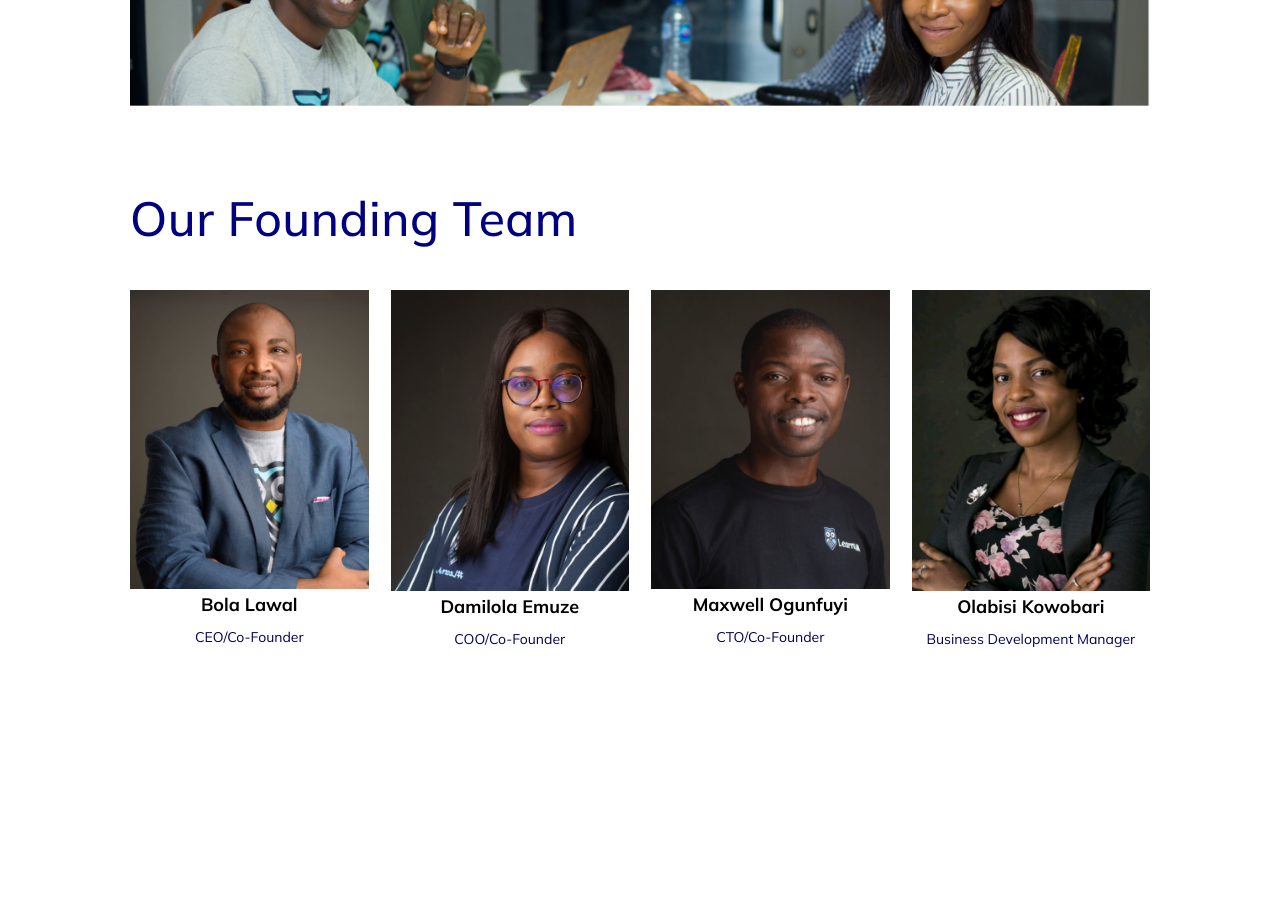
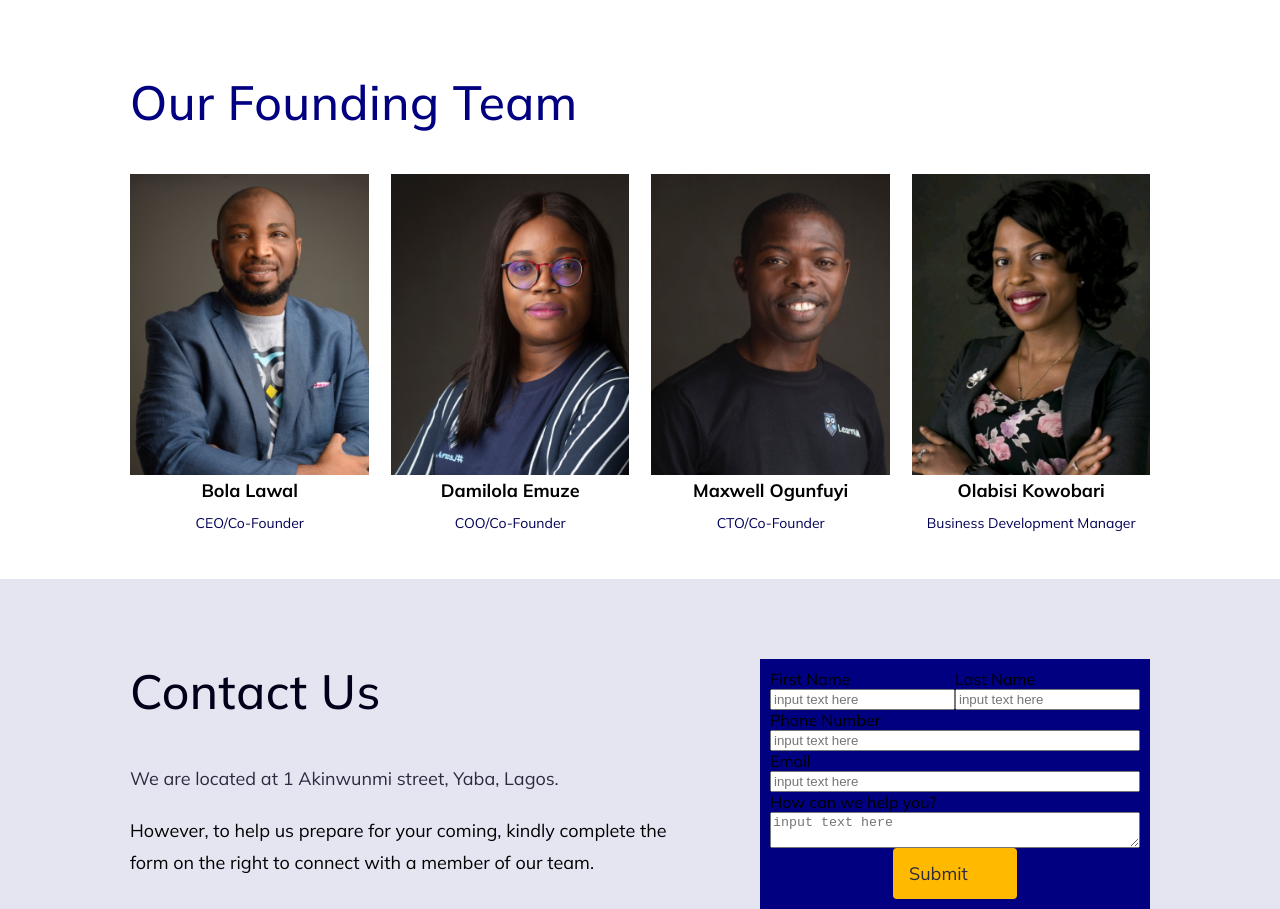
Before and after one commit to nimiakinleye/scholarx-II, a Next.js app: page /about-us in a window 1280 px wide. Shown: the part 880-1789 px from the top of the page. Before the commit the page ends 1535 px from the top, so only its background shows below. Built offline with nearby package versions, Linux system fonts and the light colour scheme.

Commit message:
about us

```diff
--- a/components/button/styles/index.styles.ts
+++ b/components/button/styles/index.styles.ts
@@ -5,6 +5,7 @@ import { ButtonPropsType } from "../../../types/button";
 export const ButtonWrapper = styled.button<ButtonPropsType>`
   padding: ${({ size }) => (size === "lg" ? "18px 32px" : "14px 16px")};
   text-transform: capitalize;
+
   display: flex;
   border: none;
   margin: ${({ m }) => (m ? m : "")};
--- a/components/stack/styles/index.style.ts
+++ b/components/stack/styles/index.style.ts
@@ -6,7 +6,7 @@ export const StackWrapper = styled.div<StackPropsType>`
   display: flex;
   flex-direction: ${({ direction }) => (direction ? direction : "column")};
   flex-wrap: ${({flexWrap}) => (flexWrap ? flexWrap : "auto")};
-  width: ${({ width }) => (width ? width : "100%")};
+  width: ${({ width }) => (width ? width : "")};
   max-width: ${({ maxWidth }) => (maxWidth ? maxWidth : "")};
   height: ${({ height }) => (height ? height : "")};
   gap: ${({ gap }) => (gap ? gap : "")};
--- a/container/AboutHeaderContainer/index.tsx
+++ b/container/AboutHeaderContainer/index.tsx
@@ -12,7 +12,7 @@ export default function AboutHeader() {
         <Stack m={"50px 0 0 0"}>
           <HeaderContainer color={Colors.primary}/>
         </Stack>
-        <Stack direction="row" m={"80px 0 0 0"} justifyContent={"space-between"}>
+        <Stack direction="row" m={"80px 0 0 0"} justifyContent={"space-between"} sm_direction="column">
           <Stack className={"headerText"} >
             <Text as="h3" color={Colors.primary} weight={"700"} >About Us</Text>
             <Text as="p" weight={"400"} color={Colors.gray_600} size={"18px"} lineHeight={"36px"} p={"24px 0 0 0"} >
--- /dev/null
+++ b/container/ContactContainer/index.tsx
@@ -0,0 +1,29 @@
+import React from "react";
+import { Container, Text, Stack } from "../../components";
+import { ContactWrapper } from "./styles/index.styles";
+import { Colors } from "../../theme/colors";
+import Form from "../FormContainer";
+
+export default function Contact() {
+  return (
+    <ContactWrapper>
+      <Container >
+        <Stack direction="row" m={"80px 0 0 0"} gap={"80px"}>
+          <Stack className="contact-text">
+            <Text as="h3" weight={"700"} color={"#00001A"} p={"0 0 40px 0"}>Contact Us</Text>
+            <Text as="p" color={Colors.neutral} size={"18px"} p={"0 0 20px 0"}>
+              We are located at 1 Akinwunmi street, Yaba, Lagos.
+            </Text>
+            <Text as="p" size={"18px"}>
+              However, to help us prepare for your coming, kindly complete the
+              form on the right to connect with a member of our team.
+            </Text>
+          </Stack>
+          <Stack className="form">
+            <Form/>
+          </Stack>
+        </Stack>
+      </Container>
+    </ContactWrapper>
+  );
+}
--- /dev/null
+++ b/container/ContactContainer/styles/index.styles.ts
@@ -0,0 +1,11 @@
+import styled from "styled-components";
+
+export const ContactWrapper = styled.div`
+background-color:#E5E5F2;
+
+.form{
+    background-color:#000080;
+
+}
+
+`
--- /dev/null
+++ b/container/FormContainer/index.tsx
@@ -0,0 +1,67 @@
+import React from "react";
+import { Container, Text, Stack, Button } from "../../components";
+import { FormWrapper } from "./styles/index.styles";
+import { Colors } from "../../theme/colors";
+
+export default function Form() {
+  return (
+
+      <Stack p={"10px"}>
+      <form>
+        <Stack direction="row" sm_direction="column" >
+          <Stack>
+            <label htmlFor="first">First Name</label>
+            <input
+              type="text"
+              id="first"
+              name="first name"
+              placeholder="input text here"
+            />
+          </Stack>
+          <Stack>
+            <label htmlFor="first">Last Name</label>
+            <input
+              type="text"
+              id="last"
+              name="last name"
+              placeholder="input text here"
+            />
+          </Stack>
+        </Stack>
+        <Stack>
+          <label htmlFor="phone number">Phone Number</label>
+          <input
+            type="tel"
+            id="phone"
+            name="phone number"
+            placeholder="input text here"
+          />
+        </Stack>
+        <Stack>
+          <label htmlFor="Email">Email</label>
+          <input
+            type="email"
+            id="email"
+            name="email"
+            placeholder="input text here"
+          />
+        </Stack>
+      </form>
+      <label htmlFor="help">How can we help you?</label>
+      <textarea placeholder="input text here" />
+      {/* <Button
+        type="submit"
+        width={"124px"}
+        height={"44px"}
+        background-color={Colors.yellow}
+        color={Colors.yellow}
+      /> */}
+      <Stack direction="row" justifyContent="center">
+              <Button width="124px" type="submit" color={Colors.yellow} text={Colors.neutral}>
+                Submit
+              </Button>
+            </Stack>
+    </Stack>
+
+  );
+}
--- /dev/null
+++ b/container/FormContainer/styles/index.styles.ts
@@ -0,0 +1 @@
+import styled from "styled-components";
--- a/container/FoundingTeamContainer/index.tsx
+++ b/container/FoundingTeamContainer/index.tsx
@@ -11,13 +11,13 @@ import Olabisi from "../../assets/images/Olabisi.png"
 export default function FoundingTeam(){
     return(
         <Container>
-            <Stack m={"80px 0 0 0"}>
+            <Stack m={"80px  0 0"}>
                 <Stack>
                     <Text as="h3" color={Colors.primary}>
                     Our Founding Team
                     </Text>
                 </Stack>
-                <Stack className="founding-team-members" direction="row" gap={"22px"}  p={"40px 0 0 0"}>
+                <Stack className="founding-team-members" direction="row" gap={"22px"}  p={"40px 0 40px 0"} >
                     <Stack>
                         <Image src={Bola} alt={"Bola Lawal's Picture"}/>
                         <Stack textAlign={"center"}>
--- a/pages/about-us/index.tsx
+++ b/pages/about-us/index.tsx
@@ -1,7 +1,7 @@
 import type { NextPage } from 'next'
 import Head from 'next/head'
 
-import { AboutHeader, Team, FoundingTeam} from '../../container'
+import { AboutHeader, Team, FoundingTeam, Contact} from '../../container'
 
 
 const About: NextPage = () => {
@@ -15,6 +15,7 @@ const About: NextPage = () => {
         <AboutHeader/>
         <Team/>
         <FoundingTeam/>
+        <Contact/>
 
 
 
--- a/theme/colors.ts
+++ b/theme/colors.ts
@@ -2,6 +2,7 @@ export enum Colors {
   primary = "#000080",
   neutral = "#2B2B40",
   coolGray = "#111827",
+  neutral_gray="#000011",
   yellow = "#FFBA00",
   white = "#FFFFFF",
   primary_blue_50 = "#E5E5F2",
@@ -10,4 +11,6 @@ export enum Colors {
   gray_600 ="555566"
 
 
+
+
 }
```
Also changed, not shown: container/index.ts (+6 -4 lines).
